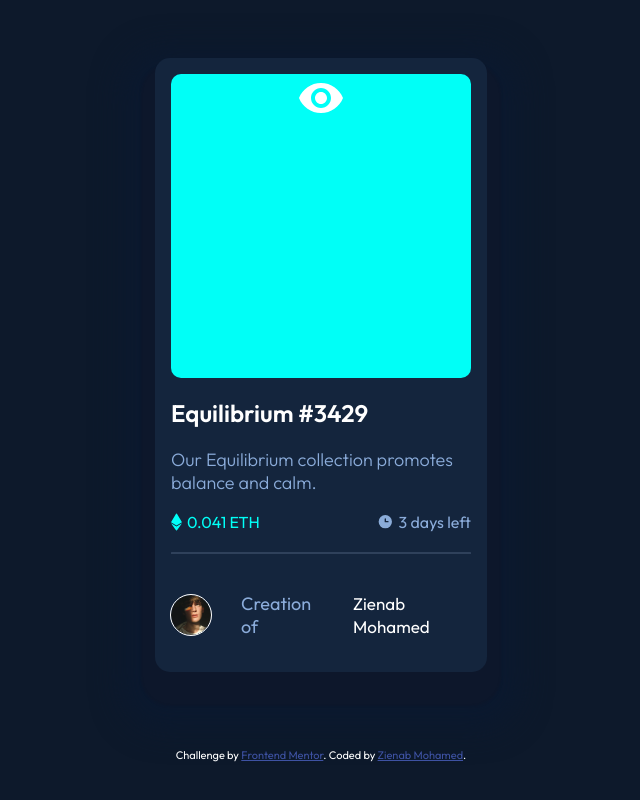
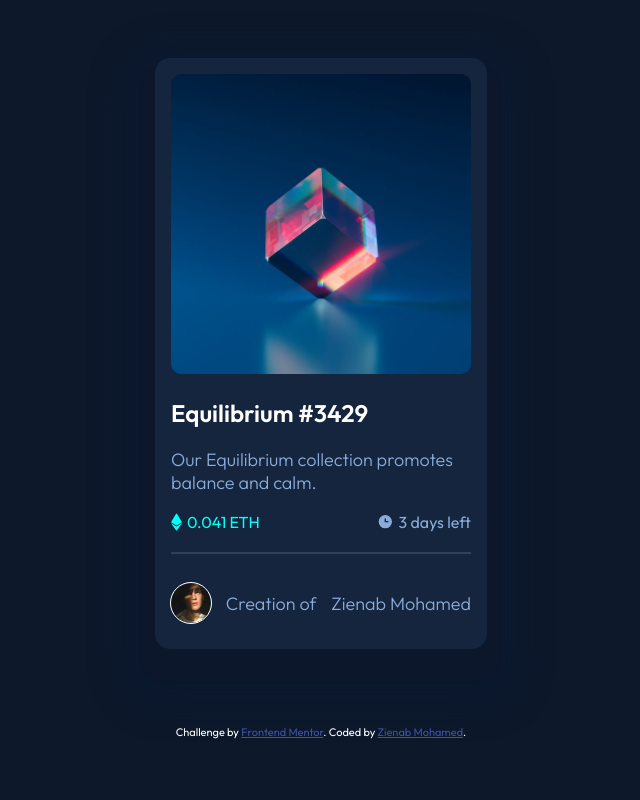
Before and after one commit to zenab12/NFT_Card, a plain HTML site: page index.html in a window 1280 px wide. Shown: the whole page, without its empty margins (319-959 px from the left). Drawn offline with Linux system fonts and the light colour scheme.

Commit message:
Update index.html

```diff
--- a/index.html
+++ b/index.html
@@ -49,12 +49,12 @@
     border-radius:10px;
     transition:all .5s linear;
 }
-    .overlay{width:100%;height:100%;position:absolute;top:0;left: 0;background:var(--cyan) ;transaition:opacity 0.25s;z-index: 2;justify-content:0px;border-radius:10px;}
+    .overlay{width:100%;height:100%;position:absolute;top:0;left: 0;background:var(--cyan) ;opacity:0;transaition:opacity 0.6s linear;z-index: 2;justify-content:center;border-radius:10px;}
     figure img {border-radius:10px;max-width:100%;}
     div.image:hover .overlay{opacity:.7;}
 
     figure h2 {color:var(--white);font-weight:600;}
-    figure h2:hover{color:var(--cyan);}
+    figure h2:hover{color:var(--cyan);transition:all .5s linear}
     figure p{font-size:18px;color:var(--font);font-weight:300;}
 
     figure .prop {flex-direction:row; justify-content:space-between;font-weight:400;}
@@ -63,8 +63,8 @@
     figure .prop .time {flex-direction:row;color:var(--font)}
     figure .border{background: var(--border);border-radius:.5px;display:block;width:100%;height:2px;margin:20px 0px;}
 
-    figure .creator{flex-direction:row;justify-content:start;margin-top: 20px;}
-    figure .creator p {padding-left:30px;color:var(--font);font-weight:400;padding-right:3px}
+    figure .creator{flex-direction:row;justify-content:space-between;margin-top: 20px;}
+    figure .creator p color:var(--font);font-weight:400}
     figure .creator span{color:var(--white);font-size:17px}
     figure .creator img{width:40px;border-radius:50%;outline:1px solid var(--white)}
 
```
